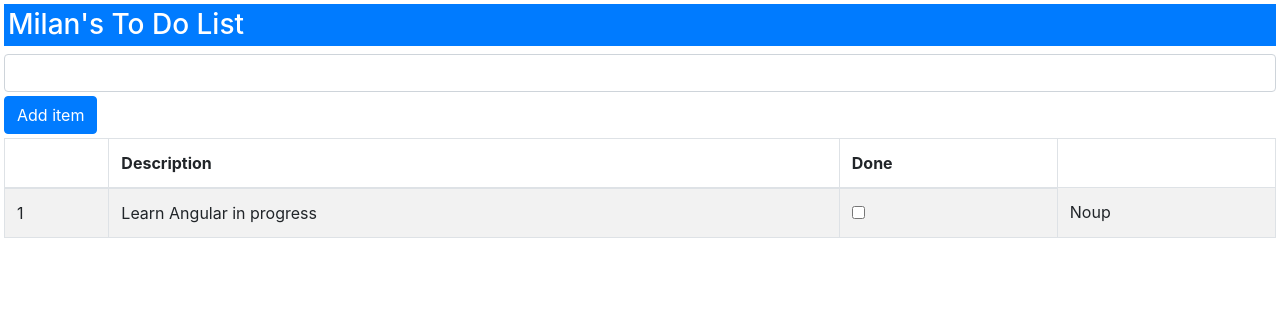
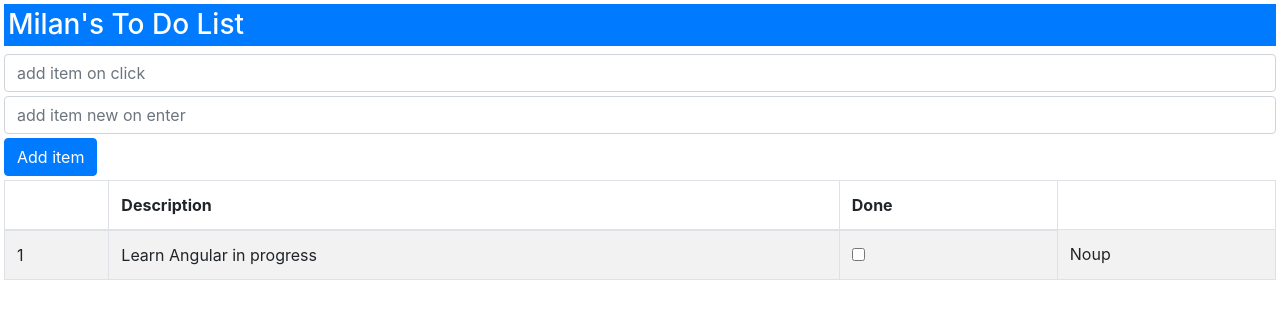
Before and after one commit to milanzivanov/todo-pro, an Angular app: page / in a window 1280 px wide. Shown: the top 318 px of the page. Built offline with nearby package versions, Linux system fonts and the light colour scheme.

Commit message:
experimenting with template variables and on keyup pressed event

```diff
--- a/src/app/app.component.html
+++ b/src/app/app.component.html
@@ -2,7 +2,8 @@
 <h3 class="bg-primary p-1 text-white">{{ getName() }}'s To Do List</h3>
 
 <div class="my-1">
-  <input class="form-control" #newItem>
+  <input class="form-control" #newItem placeholder="add item on click">
+  <input class="form-control mt-1" placeholder="add item new on enter" #newItemEnter (keyup.enter)="onKeyUp(newItemEnter)">
   <button class="btn btn-primary mt-1" (click)="addItem(newItem.value)">
     Add item
   </button>
--- a/src/app/app.component.ts
+++ b/src/app/app.component.ts
@@ -27,4 +27,10 @@ export class AppComponent {
     }
   }
 
+  onKeyUp(item) {
+    console.log(item.value);
+    this.model.getTodoItemsFromModel.push(new TodoItem(item, false));
+    item.value = '';
+  }
+
 }
```
